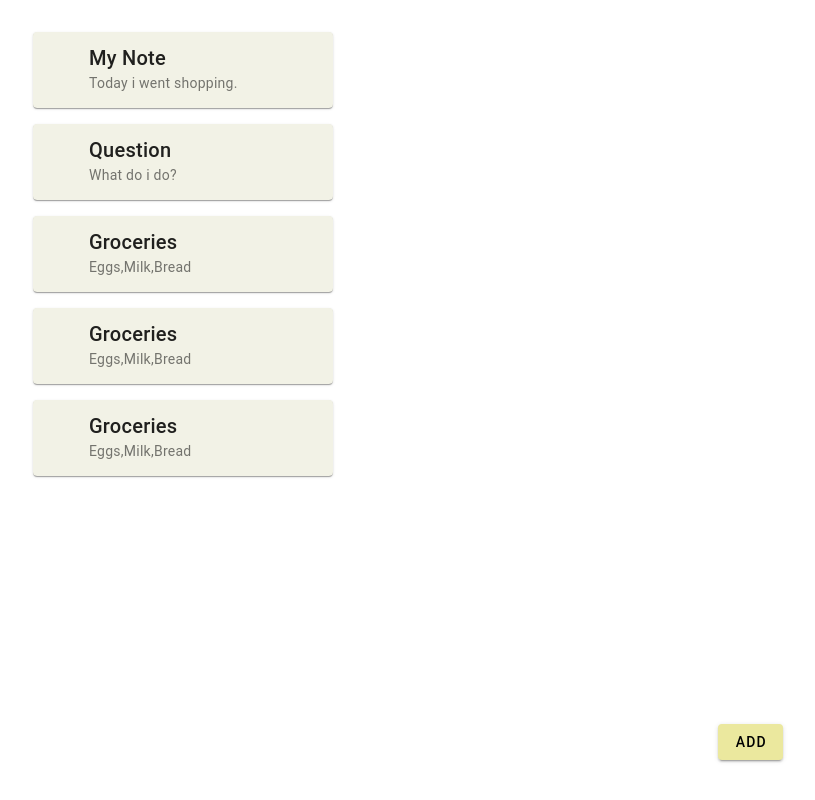
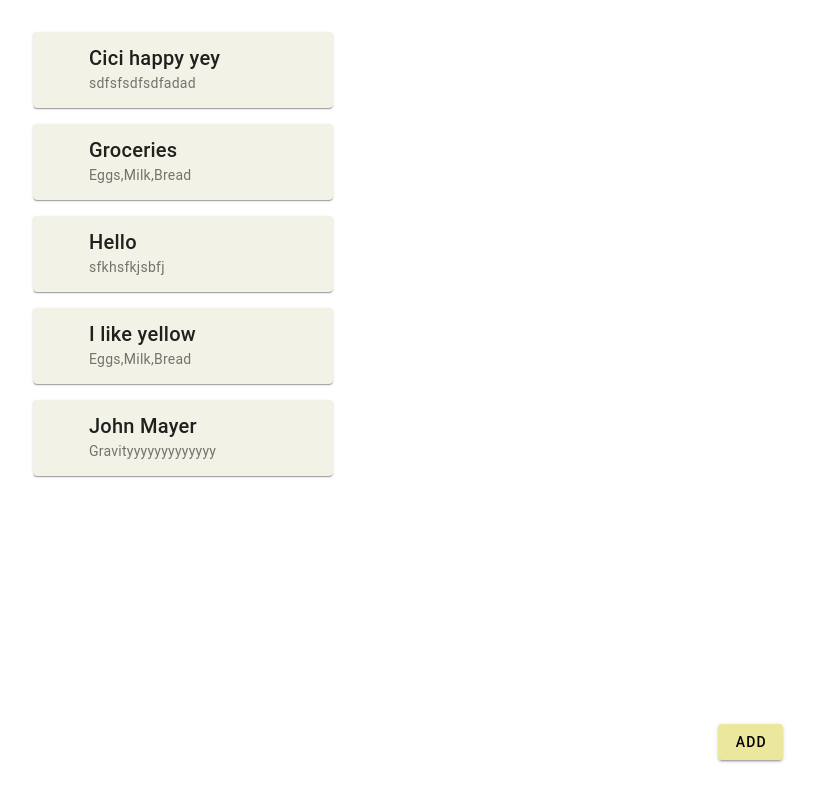
Before and after one commit to Crisaaaa/Notes, a Vue app: page / in a window 1280 px wide. Shown: the whole page, without its empty margins (457-1272 px from the left). Built offline with nearby package versions, Linux system fonts and the light colour scheme; data requests are answered from the project's data file.

Commit message:
Edititng and deling notes working

```diff
--- a/notesDb.json
+++ b/notesDb.json
@@ -1,19 +1,9 @@
 {
   "notes": [
     {
-      "title": "My Note",
-      "content": "Today i went shopping.",
+      "title": "Cici happy yey",
+      "content": "sdfsfsdfsdfadad",
       "id": 1
-    },
-    {
-      "title": "Question",
-      "content": "What do i do?",
-      "id": 2
-    },
-    {
-      "title": "Groceries",
-      "content": "Eggs,Milk,Bread",
-      "id": 3
     },
     {
       "title": "Groceries",
@@ -21,9 +11,19 @@
       "id": 4
     },
     {
-      "title": "Groceries",
+      "title": "Hello",
+      "content": "sfkhsfkjsbfj",
+      "id": 5
+    },
+    {
+      "title": "I like yellow",
       "content": "Eggs,Milk,Bread",
-      "id": 5
+      "id": 6
+    },
+    {
+      "title": "John Mayer",
+      "content": "Gravityyyyyyyyyyyyy",
+      "id": 7
     }
   ]
 }
--- a/src/components/NotesList.vue
+++ b/src/components/NotesList.vue
@@ -3,23 +3,134 @@
     <NotesCard
         v-for="note in notes"
         :note="note"
-        :key="note.id">
+        :key="note.id"
+        @click="onNoteClick(note)">
     </NotesCard>
+
+
+    <v-dialog
+        v-model="dialog"
+        max-width="600"
+    >
+      <v-card>
+
+        <template #title>
+          <div class="d-flex align-center justify-space-between">
+            <span>Note</span>
+            <v-btn
+                text="Delete"
+                color="red-accent-4"
+                @click="onDelete">
+            </v-btn>
           </div>
+        </template>
+
+        <v-card-text>
+          <v-col dense>
+            <v-col
+                cols="12"
+                md="4"
+                sm="6"
+            >
+              <v-text-field
+                  label="Title"
+                  required
+                  :style="{ minWidth: '250px', width: 'auto'}"
+                  :disabled="!isEditing"
+                  v-model="noteOnScreen.title"
+              ></v-text-field>
+            </v-col>
+
+            <v-col
+                cols="12"
+                md="4"
+                sm="6"
+            >
+              <v-text-field
+                  required
+                  :style="{minHeight: '150px', minWidth: '500px'}"
+                  :disabled="!isEditing"
+                  v-model="noteOnScreen.content"
+              ></v-text-field>
+            </v-col>
+
+          </v-col>
+
+        </v-card-text>
+
+        <v-divider></v-divider>
+
+        <v-card-actions>
+          <v-spacer></v-spacer>
+
+          <v-btn
+              text="Edit"
+              color="primary"
+              @click="isEditing = true"
+          ></v-btn>
+
+          <v-btn
+              v-if="isEditing"
+              text="Save"
+              color="green"
+              @click="onSave"
+          ></v-btn>
+        </v-card-actions>
+      </v-card>
+    </v-dialog>
+  </div>
+
 </template>
 
 <script>
 
 import NotesCard from './NotesCard.vue';
+import axios from "axios";
 
-export default{
-    name:"NotesList",
-    components:{
+
+export default {
+  name: "NotesList",
+  components: {
     NotesCard
   },
-    props:{
+  data() {
+    return {
+      dialog: false,
+      isEditing: false,
+      noteOnScreen: null,
+    }
+  },
+  watch: {
+    dialog(val) {
+      if (!val) {
+        this.isEditing = false
+      }
+    }
+  },
+  props: {
     notes: Array
+  },
+  methods: {
+    onNoteClick(note) {
+      this.dialog = true
+      this.noteOnScreen = {...note}
+    },
+    async onSave() {
+      this.isEditing = false;
+      await axios.put(` http://localhost:3001/notes/${this.noteOnScreen.id}`, {
+        title: this.noteOnScreen.title,
+        content: this.noteOnScreen.content
+      })
+      this.dialog = false;
+      this.$emit('noteChanged')
+    },
+    async onDelete() {
+      await axios.delete(` http://localhost:3001/notes/${this.noteOnScreen.id}`)
+      this.dialog = false;
+      this.$emit('noteChanged')
     }
   }
 
+}
+
 </script>
--- a/src/components/NotesMain.vue
+++ b/src/components/NotesMain.vue
@@ -1,6 +1,6 @@
 <template>
   <div>
-    <div><NotesList class="d-flex flex-column align-center mt-8 pb-10" :notes ="notes"></NotesList></div>
+    <div><NotesList @noteChanged="fetchNotes" class="d-flex flex-column align-center mt-8 pb-10" :notes ="notes"></NotesList></div>
     <v-btn  color="#ebe89e"
     style="position: fixed; bottom: 40px; right: 40px; z-index: 1000;">Add</v-btn>
   </div>
```
Also changed, not shown: 1 other file (tests, documents, lock files or other folders). Lines whose indentation alone changed are shown as unchanged.
